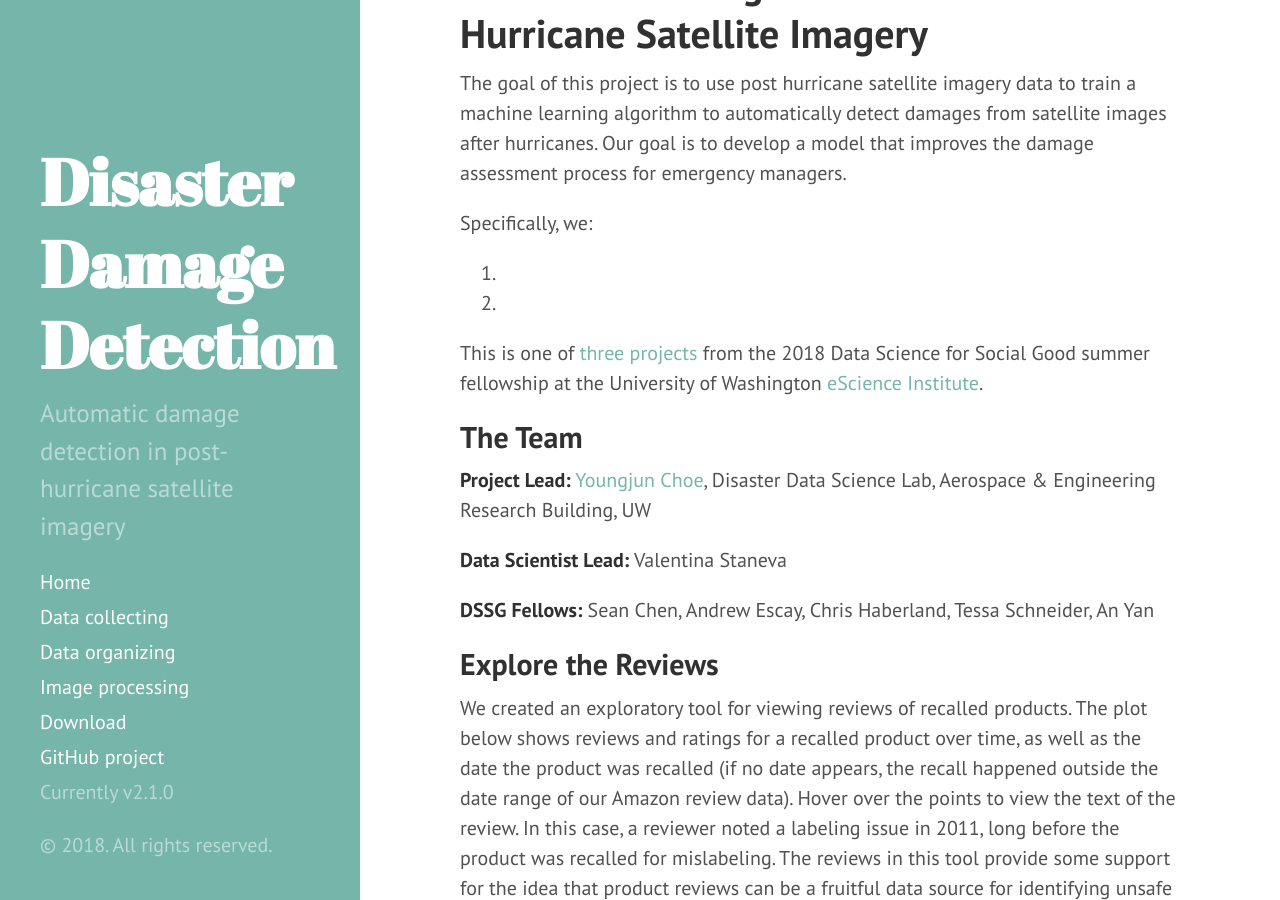
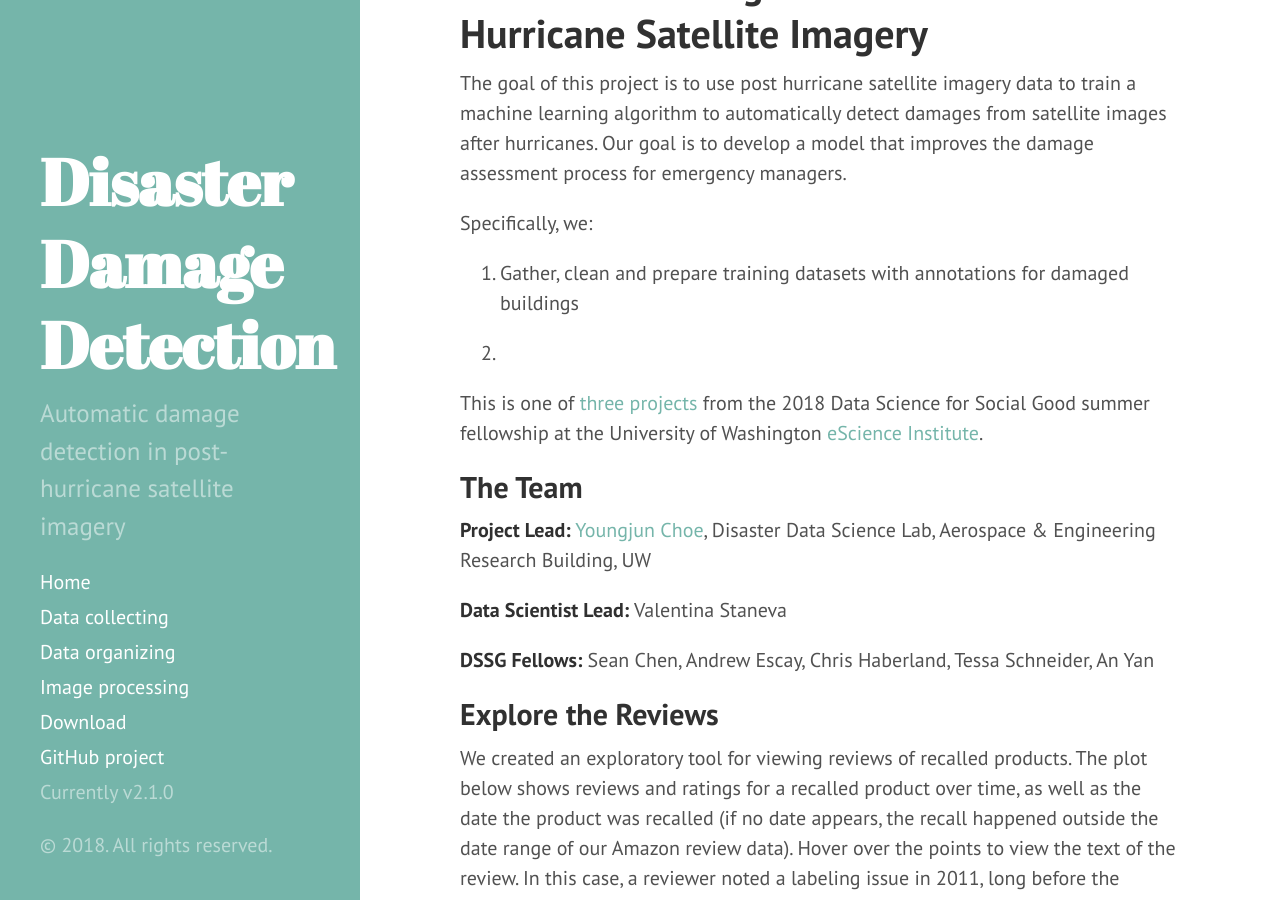
Before and after one commit to DDS-Lab/disaster-damage-detection, a Jekyll site: the page built from index.md, in a window 1280 px wide and 900 px high, scrolled down 449 px. Built offline with Jekyll 4.4.1, drawn with Linux system fonts in a browser that asks for light colours; nearby versions of some CDN libraries; a script that is not in the unit is left out.

Commit message:
Update index.md

```diff
--- a/index.md
+++ b/index.md
@@ -2,7 +2,7 @@
 layout: default
 ---
 
-<a href="http://escience.washington.edu/dssg/">
+<a href="https://www.google.com/search?q=satellite&source=lnms&tbm=isch&sa=X&ved=0ahUKEwjtzo-2vcfcAhUiNX0KHQi6A8QQ_AUICygC&biw=1440&bih=803#imgrc=8z6qpSHRJIBdyM:">
 <img src="{{ site.url }}{{ site.baseurl }}/assets/images/dssg.png">
 </a>
 
@@ -15,7 +15,7 @@ the damage assessment process for emergency managers.
 
 Specifically, we:
 
-1.
+1. Gather, clean and prepare training datasets with annotations for damaged buildings
 
 2.
 
```
